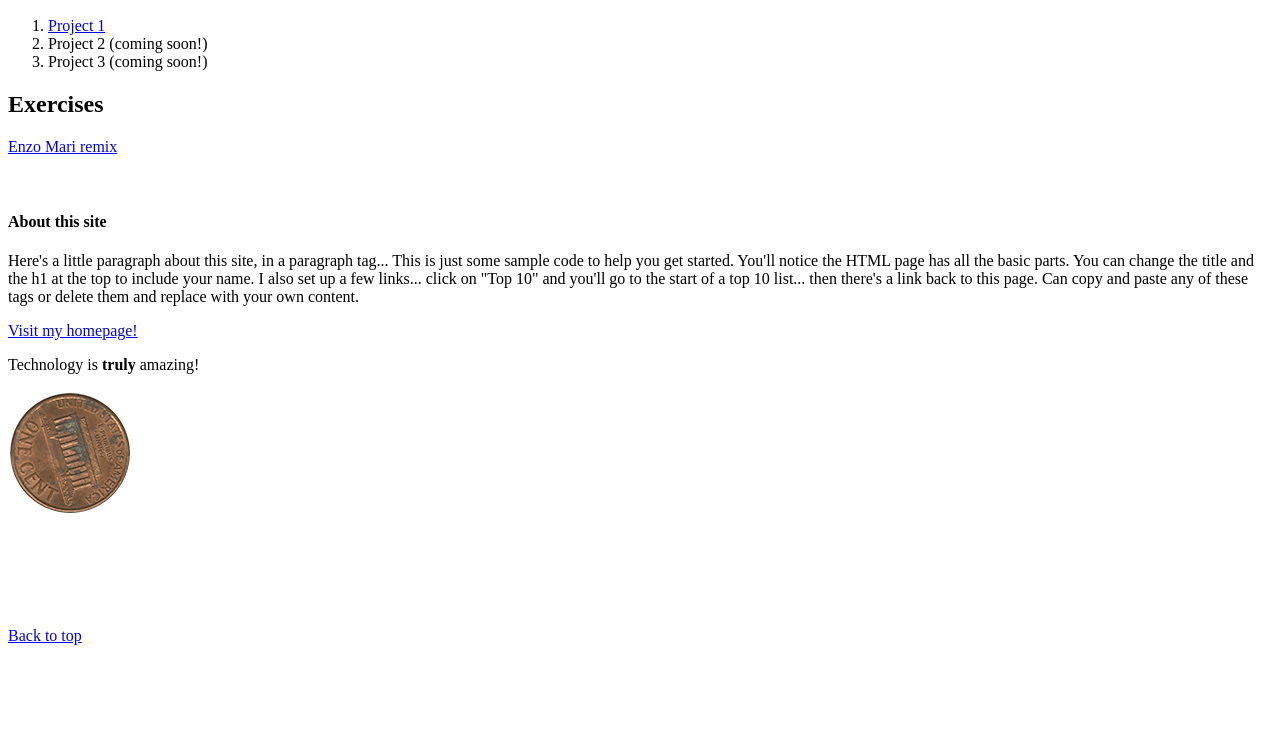
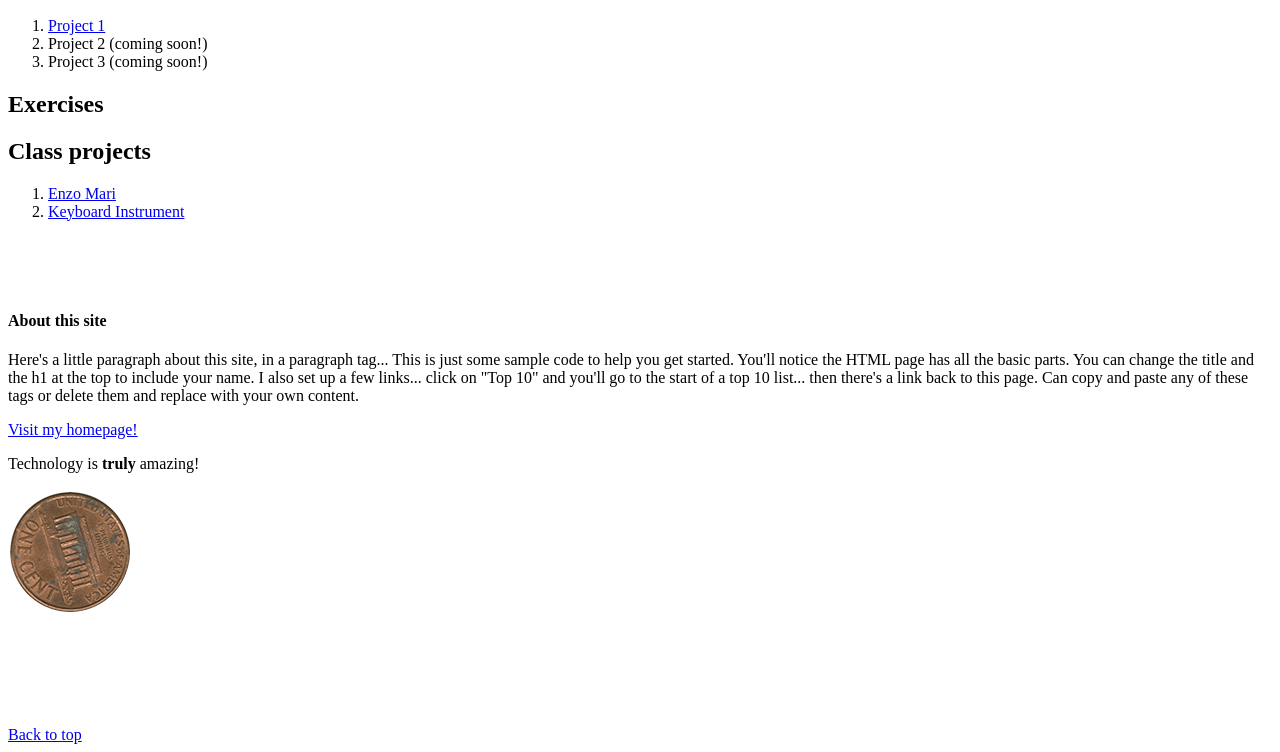
Before and after one commit to krisaziabor/interactive, a plain HTML site: page index.html in a window 1280 px wide. Shown: the part 110-862 px from the top of the page. Before the commit the page ends 800 px from the top, so only its background shows below. Drawn offline with Linux system fonts and the light colour scheme.

Commit message:
final change to keyboard

```diff
--- a/index.html
+++ b/index.html
@@ -21,7 +21,15 @@
       </li>
     </ol>
     <h2>Exercises</h2>
-    <a href="exercises/enzo-mari-remix/index.html">Enzo Mari remix</a>
+    <h2>Class projects</h2>
+    <ol>
+      <li>
+        <a href="exercises/enzo-mari-remix/index.html">Enzo Mari</a>
+      </li>
+      <li>
+        <a href="exercises/keyboard_instrument/index.html">Keyboard Instrument</a>
+      </li>
+    </ol>
     <br>
     <br>
     <br>
```
Also changed, not shown: exercises/keyboard_instrument/main.js (+7 -1 lines).
